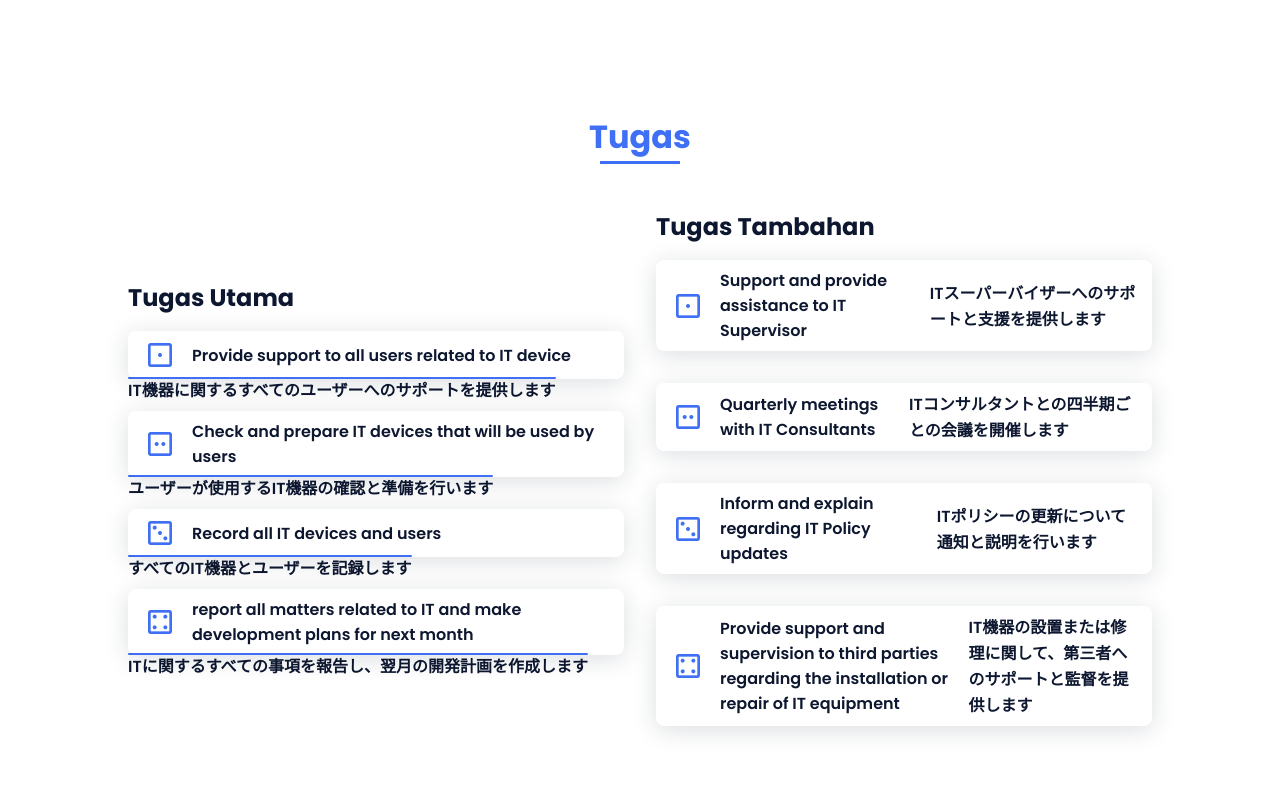
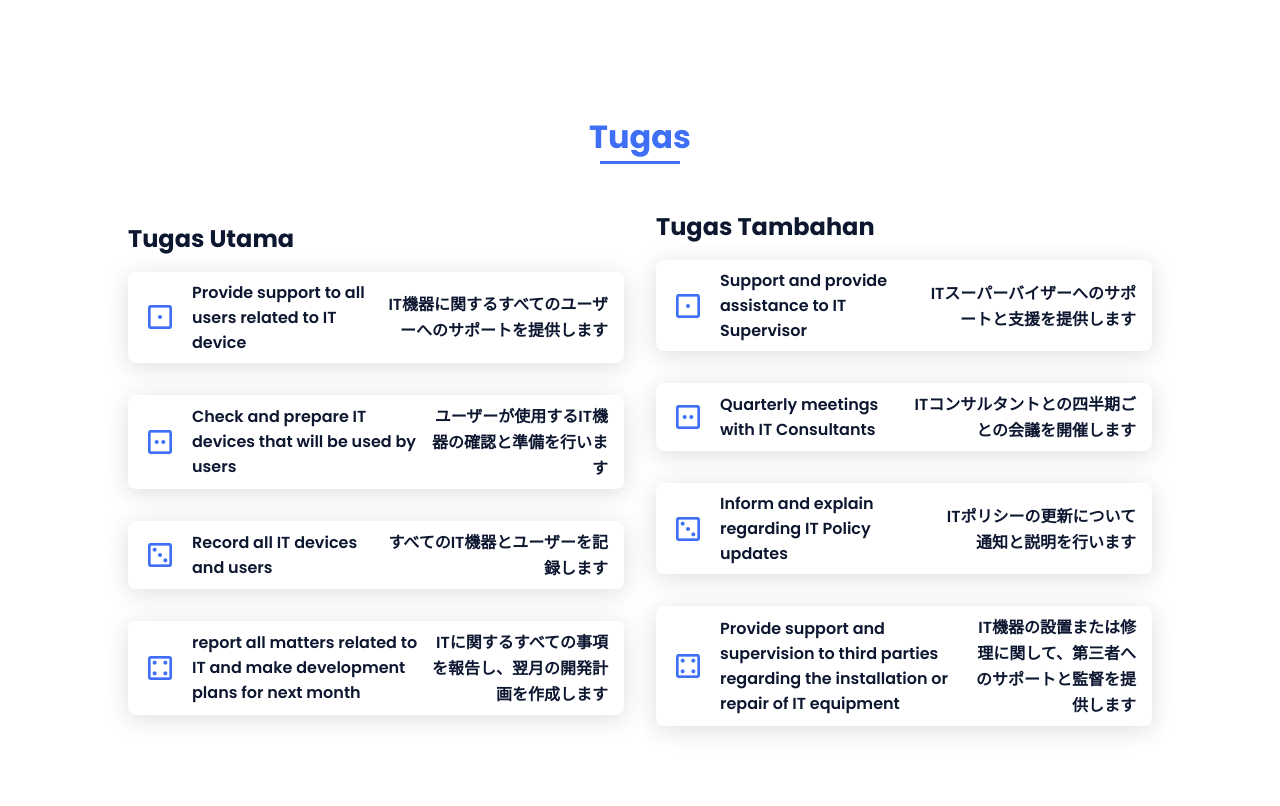
Before and after one commit to f4nn18/f4nn.github.io, a PHP site: page /w4.html in a window 1280 px wide. Shown: the part 1018-1824 px from the top of the page. Run offline with PHP 8.4, Linux system fonts and the light colour scheme.

Commit message:
align text task

```diff
--- a/assets/css/wstyles.css
+++ b/assets/css/wstyles.css
@@ -320,7 +320,7 @@ img {
   left: 0;
   bottom: 0;
   background-color: var(--first-color);
-  height: .125rem;
+  height: .25rem;
   border-radius: .5rem;
   z-index: var(--z-back);
 }
--- a/w4.html
+++ b/w4.html
@@ -78,29 +78,29 @@
                         <div class="skills__data">
                             <div class="skills__names">
                                 <i class='bx bx-dice-1 skills__icon'></i>
-                                <span class="skills__name">Provide support to all users related to IT device</span>
-                                <span class="skills__bar">IT機器に関するすべてのユーザーへのサポートを提供します</span>
+                                <span class="skills__name" style="text-align: left">Provide support to all users related to IT device</span>
+                                <span class="skills__name" style="text-align: right">IT機器に関するすべてのユーザーへのサポートを提供します</span>
                             </div>
                         </div>
                         <div class="skills__data">
                             <div class="skills__names">
                                 <i class='bx bx-dice-2 skills__icon'></i>
-                                <span class="skills__name">Check and prepare IT devices that will be used by users</span>
-                                <span class="skills__bar">ユーザーが使用するIT機器の確認と準備を行います</span>
+                                <span class="skills__name" style="text-align: left">Check and prepare IT devices that will be used by users</span>
+                                <span class="skills__name" style="text-align: right">ユーザーが使用するIT機器の確認と準備を行います</span>
                             </div>
                         </div>
                         <div class="skills__data">
                             <div class="skills__names">
                                 <i class='bx bx-dice-3 skills__icon'></i>
-                                <span class="skills__name">Record all IT devices and users</span>
-                                <span class="skills__bar">すべてのIT機器とユーザーを記録します</span>
+                                <span class="skills__name" style="text-align: left">Record all IT devices and users</span>
+                                <span class="skills__name" style="text-align: right">すべてのIT機器とユーザーを記録します</span>
                             </div>
                         </div>
 						<div class="skills__data">
 							<div class="skills__names">
 								<i class="bx bx-dice-4 skills__icon"></i>
-								<span class="skills__name">report all matters related to IT and make development plans for next month</span>
-								<span class="skills__bar">ITに関するすべての事項を報告し、翌月の開発計画を作成します</span>
+								<span class="skills__name" style="text-align: left">report all matters related to IT and make development plans for next month</span>
+								<span class="skills__name" style="text-align: right">ITに関するすべての事項を報告し、翌月の開発計画を作成します</span>
 							</div>
 						</div>
                     </div>
@@ -111,29 +111,29 @@
                         <div class="skills__data">
                             <div class="skills__names">
                                 <i class='bx bx-dice-1 skills__icon'></i>
-                                <span class="skills__name">Support and provide assistance to IT Supervisor</span>
-                                <span class="skills__name">ITスーパーバイザーへのサポートと支援を提供します</span>
+                                <span class="skills__name" style="text-align: left">Support and provide assistance to IT Supervisor</span>
+                                <span class="skills__name" style="text-align: right">ITスーパーバイザーへのサポートと支援を提供します</span>
                             </div>
                         </div>
                         <div class="skills__data">
                             <div class="skills__names">
                                 <i class='bx bx-dice-2 skills__icon'></i>
-                                <span class="skills__name">Quarterly meetings with IT Consultants</span>
-                                <span class="skills__name">ITコンサルタントとの四半期ごとの会議を開催します</span>
+                                <span class="skills__name" style="text-align: left">Quarterly meetings with IT Consultants</span>
+                                <span class="skills__name" style="text-align: right">ITコンサルタントとの四半期ごとの会議を開催します</span>
                             </div>
                         </div>
                         <div class="skills__data">
                             <div class="skills__names">
                                 <i class='bx bx-dice-3 skills__icon'></i>
-                                <span class="skills__name">Inform and explain regarding IT Policy updates</span>
-                                <span class="skills__name">ITポリシーの更新について通知と説明を行います</span>
+                                <span class="skills__name" style="text-align: left">Inform and explain regarding IT Policy updates</span>
+                                <span class="skills__name" style="text-align: right">ITポリシーの更新について通知と説明を行います</span>
                             </div>
                         </div>
 						<div class="skills__data">
 							<div class="skills__names">
 								<i class="bx bx-dice-4 skills__icon"></i>
-								<span class="skills__name">Provide support and supervision to third parties regarding the installation or repair of IT equipment</span>
-								<span class="skills__name">IT機器の設置または修理に関して、第三者へのサポートと監督を提供します</span>
+								<span class="skills__name" style="text-align: left">Provide support and supervision to third parties regarding the installation or repair of IT equipment</span>
+								<span class="skills__name" style="text-align: right">IT機器の設置または修理に関して、第三者へのサポートと監督を提供します</span>
 							</div>
 						</div>
                     </div>
```
